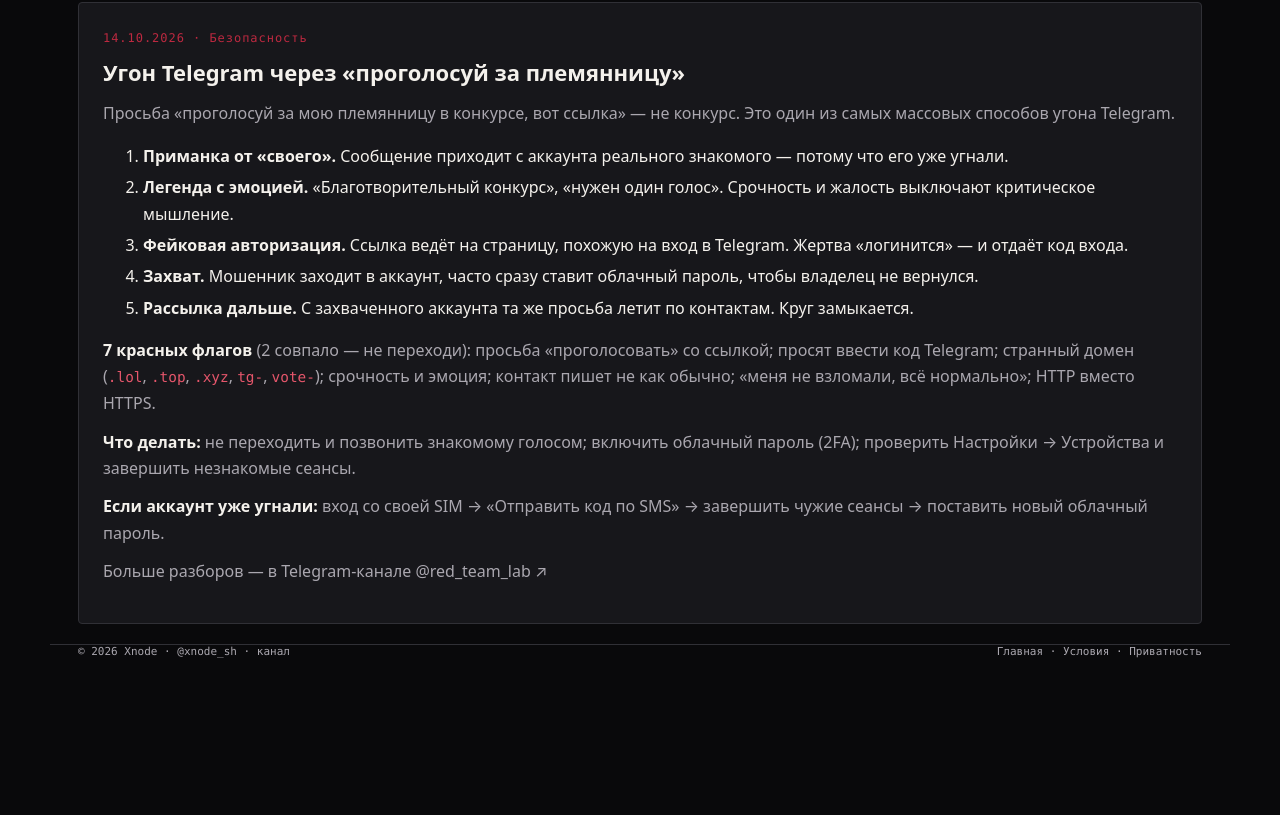
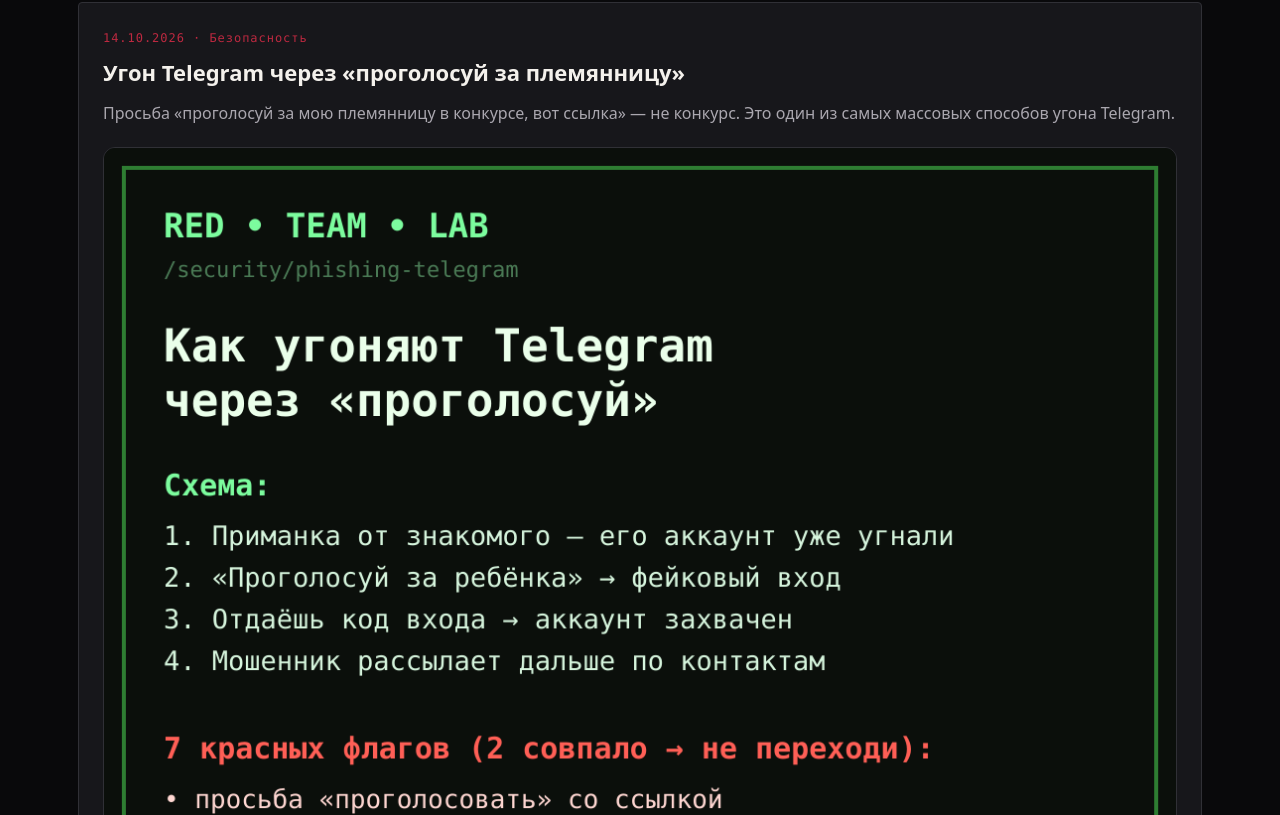
Before and after one commit to Xnode-sh/Xnode-sh.github.io, a plain HTML site: page blog.html in a window 1280 px wide. Shown: the part 1985-2800 px from the top of the page. Before the commit the page ends 2643 px from the top, so only its background shows below. Drawn offline with Linux system fonts and the light colour scheme.

Commit message:
feat(site): PNG-шпаргалка в статье про угон Telegram

```diff
--- a/blog.html
+++ b/blog.html
@@ -189,6 +189,7 @@
     <p class="meta">14.10.2026 · Безопасность</p>
     <h3>Угон Telegram через «проголосуй за племянницу»</h3>
     <p>Просьба «проголосуй за мою племянницу в конкурсе, вот ссылка» — не конкурс. Это один из самых массовых способов угона Telegram.</p>
+    <img src="/assets/phishing-cheatsheet.png" alt="Шпаргалка: угон Telegram через «проголосуй»" style="width:100%;border-radius:12px;border:1px solid var(--line);margin:8px 0 16px" loading="lazy">
     <ol>
       <li><b>Приманка от «своего».</b> Сообщение приходит с аккаунта реального знакомого — потому что его уже угнали.</li>
       <li><b>Легенда с эмоцией.</b> «Благотворительный конкурс», «нужен один голос». Срочность и жалость выключают критическое мышление.</li>
```
Also changed, not shown: assets/phishing-cheatsheet.png (added).
